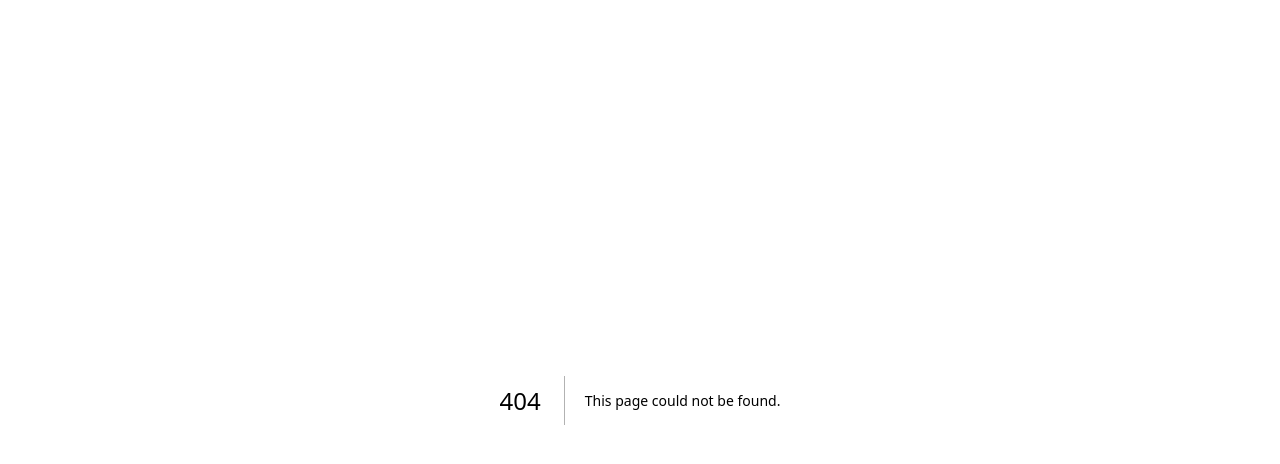
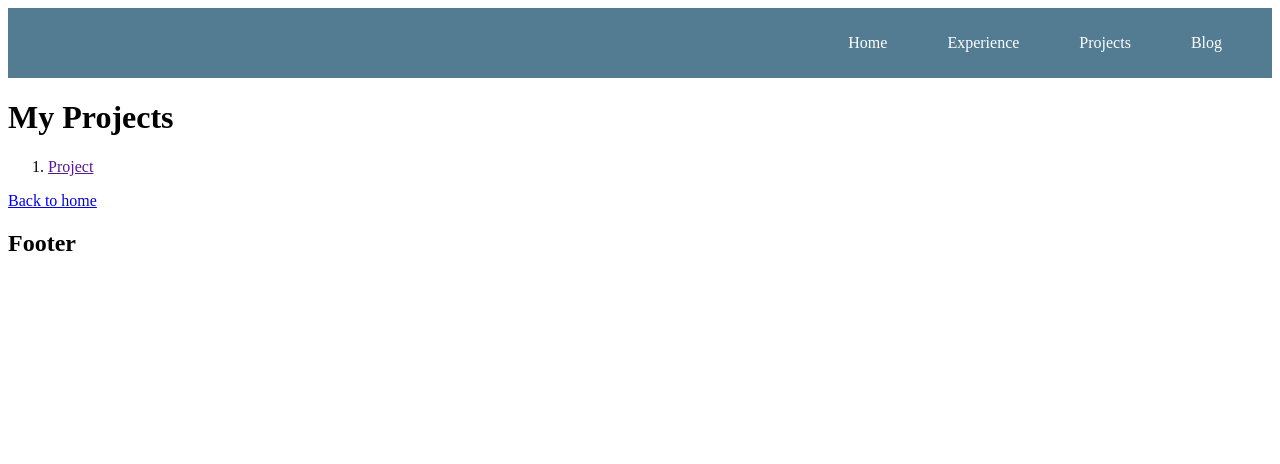
Before and after one commit to CesarAndrade007/Portfolio-Website, a Next.js app: page /projects in a window 1280 px wide. Before the commit this address had no page. Shown: the top 464 px of the page. Built offline with nearby package versions, Linux system fonts and the light colour scheme.

Commit message:
init commit

```diff
--- /dev/null
+++ b/src/app/_lib/page.tsx
@@ -0,0 +1,3 @@
+export default function PrivateRoute() {
+    return <h1>You cannot view this in the browser</h1>
+}
--- a/src/app/layout.tsx
+++ b/src/app/layout.tsx
@@ -1,11 +1,11 @@
 import type { Metadata } from "next";
+import NavBar from "../components/navbar";
 import { Inter } from "next/font/google";
-import "./globals.css";
 
 const inter = Inter({ subsets: ["latin"] });
 
 export const metadata: Metadata = {
-  title: "Create Next App",
+  title: "Home",
   description: "Generated by create next app",
 };
 
@@ -16,7 +16,17 @@
 }>) {
   return (
     <html lang="en">
-      <body className={inter.className}>{children}</body>
+      <body>
+        <header>
+          <NavBar />
+        </header>
+
+        {children}
+
+        <footer>
+          <h2>Footer</h2>
+        </footer>
+      </body>
     </html>
   );
 }
--- /dev/null
+++ b/src/app/projects/page.tsx
@@ -0,0 +1,13 @@
+import Link from "next/link";
+
+export default function Projects() {
+    return (
+        <>
+            <h1>My Projects</h1>
+            <ol>
+                <li><Link href="">Project</Link></li>
+            </ol>
+            <Link href="/">Back to home</Link>
+        </>
+    );
+}
--- /dev/null
+++ b/src/components/navbar.tsx
@@ -0,0 +1,17 @@
+import Link from "next/link";
+import styles from '../styles/navbar.module.css';
+
+export default function NavBar() {
+    return (
+        <>
+            <nav className={styles.desktop}>
+                <ul className={styles.options}>
+                    <li><Link href="/" className={styles.link}>Home</Link></li>
+                    <li><Link href="/" className={styles.link}>Experience</Link></li>
+                    <li><Link href="/projects" className={styles.link}>Projects</Link></li>
+                    <li><Link href="/blog" className={styles.link}>Blog</Link></li>
+                </ul>
+            </nav>
+        </>
+    )
+}
--- /dev/null
+++ b/src/styles/navbar.module.css
@@ -0,0 +1,47 @@
+.desktop {
+    background-color: #537b92;
+    padding: 10px;
+    top: 0;
+    left: 0;
+    width: 100%;
+    box-sizing: border-box;
+}
+
+.options {
+    text-align: right;
+}
+
+.options > li {
+    position: relative;
+    display: inline-block;
+    padding-left: 20px;
+    padding-right: 40px;
+}
+
+.link {
+    color: white;
+    text-decoration: none;
+    position: relative;
+}
+
+.link :global(a:visited),
+.link :global(a:active),
+.link :global(a:link) {
+    color: white;
+    text-decoration: none;
+}
+
+.link::after {
+    content: '';
+    position: absolute;
+    left: 0;
+    bottom: -5px;
+    width: 0;
+    height: 2px;
+    background-color: #ffffff;
+    transition: width 0.3s ease-in-out;
+  }
+
+.link:hover::after {
+    width: 100%;
+  }
```
Also changed, not shown: src/app/not-found.tsx (added, +8 -0 lines), src/app/page.tsx (+4 -88 lines), src/app/projects/[projectId]/page.tsx (added, +19 -0 lines), src/components/footer.tsx (added), src/styles/globals.css (renamed from src/app/globals.css), src/styles/page.module.css (renamed from src/app/page.module.css).
